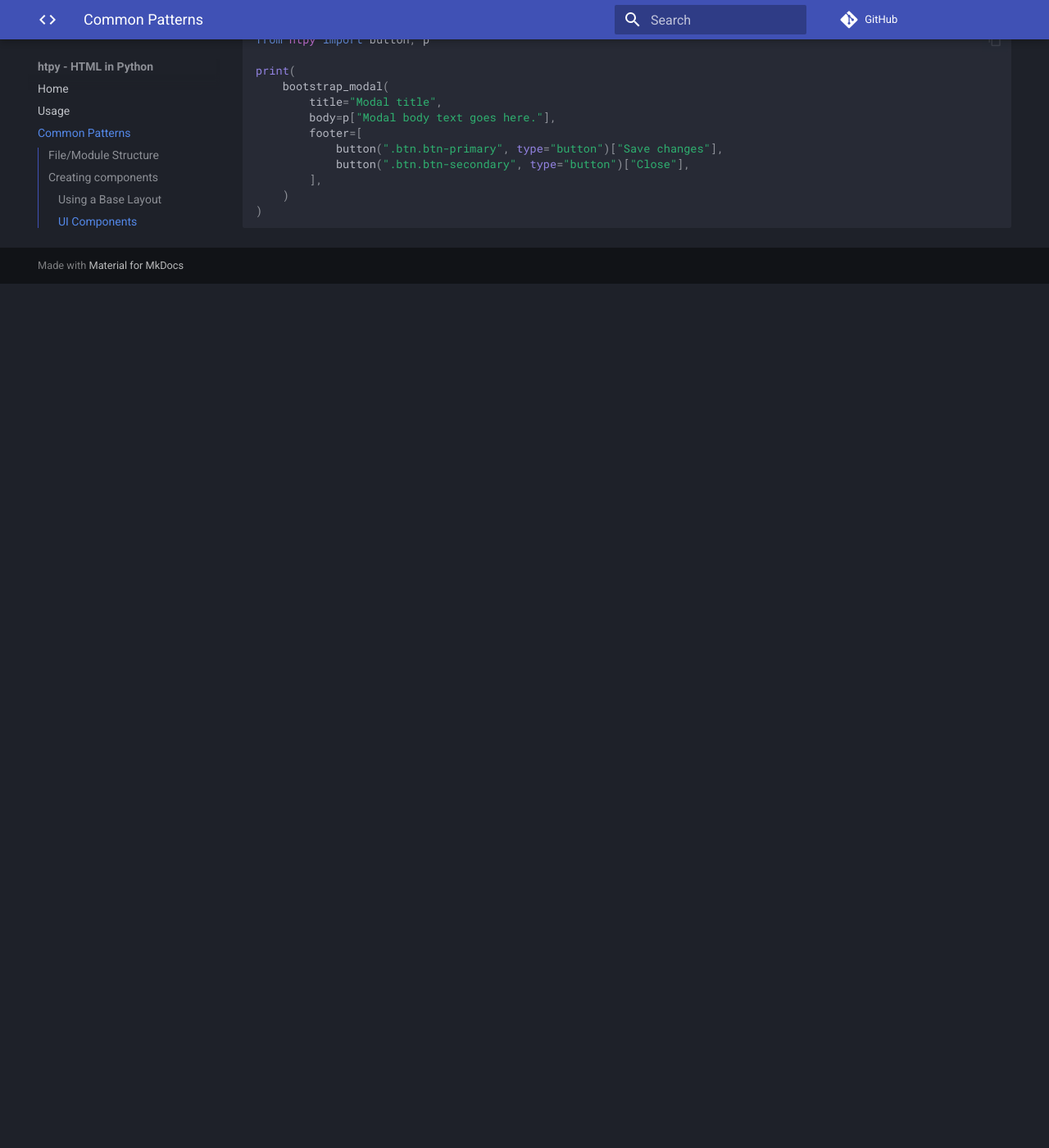
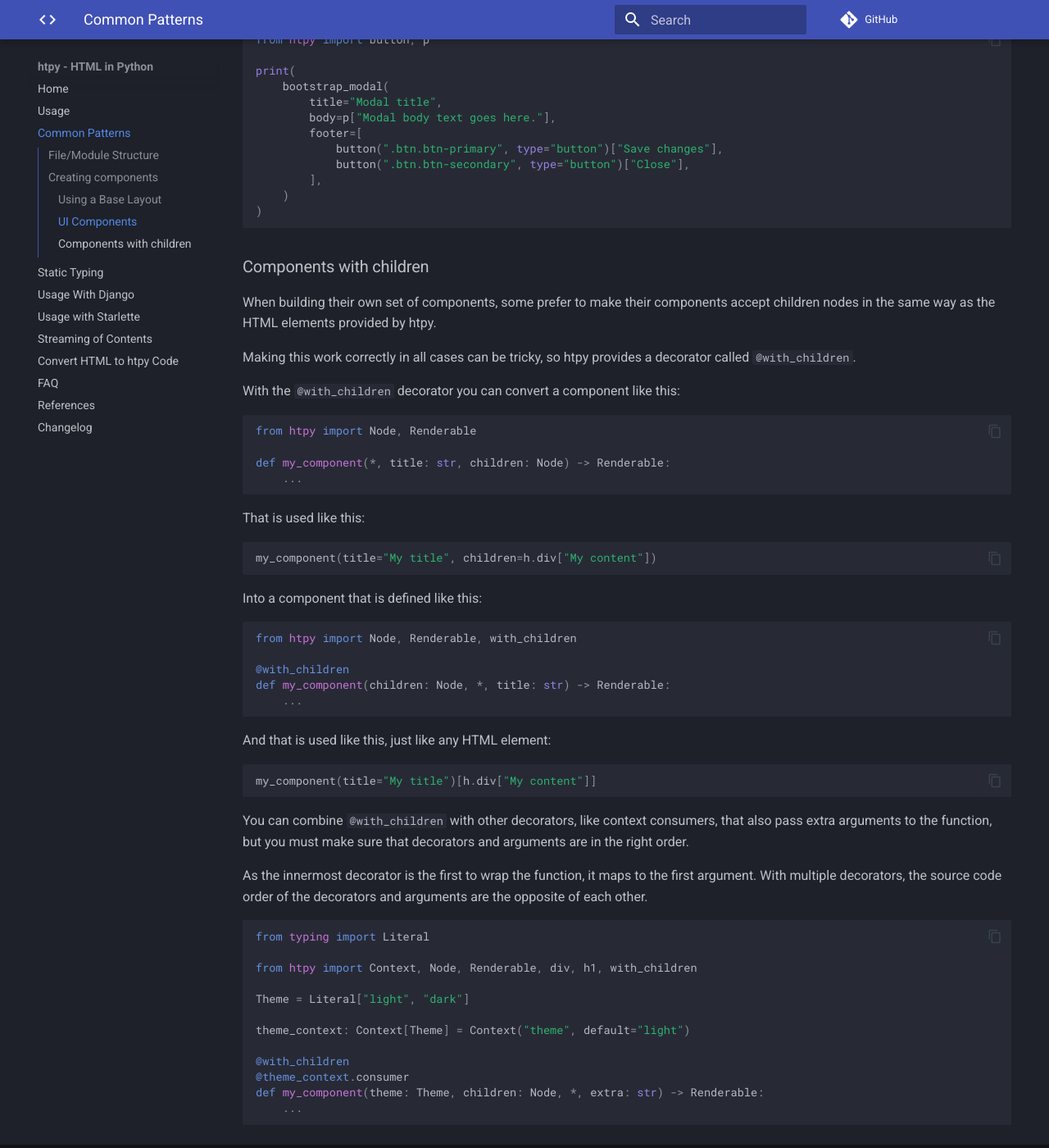
Before and after one commit to pelme/htpy, an MkDocs documentation site: the page built from docs/common-patterns.md, in a window 1280 px wide and 1400 px high, scrolled down 3055 px. Shown: the whole window at 82% size. Built offline with MkDocs 1.6.1 and Material for MkDocs 9.7.7, drawn with Linux system fonts in a browser that asks for light colours; comment, search, counter and statistics services are not loaded; before the commit the page ends 3401 px from its top, so only the background shows below that.

Commit message:
Add @with_children section to common patterns docs

````diff
--- a/docs/common-patterns.md
+++ b/docs/common-patterns.md
@@ -160,3 +160,66 @@ print(
     )
 )
 ```
+
+### Components with children
+
+When building their own set of components, some prefer to make their
+components accept children nodes in the same way as the HTML elements provided
+by htpy.
+
+Making this work correctly in all cases can be tricky, so htpy provides a
+decorator called `@with_children`.
+
+With the `@with_children` decorator you can convert a component like this:
+
+```py
+from htpy import Node, Renderable
+
+def my_component(*, title: str, children: Node) -> Renderable:
+    ...
+```
+
+That is used like this:
+
+```py
+my_component(title="My title", children=h.div["My content"])
+```
+
+Into a component that is defined like this:
+
+```py
+from htpy import Node, Renderable, with_children
+
+@with_children
+def my_component(children: Node, *, title: str) -> Renderable:
+    ...
+```
+
+And that is used like this, just like any HTML element:
+
+```py
+my_component(title="My title")[h.div["My content"]]
+```
+
+You can combine `@with_children` with other decorators, like context
+consumers, that also pass extra arguments to the function, but you must make
+sure that decorators and arguments are in the right order.
+
+As the innermost decorator is the first to wrap the function, it maps to the
+first argument. With multiple decorators, the source code order of the
+decorators and arguments are the opposite of each other.
+
+```py
+from typing import Literal
+
+from htpy import Context, Node, Renderable, div, h1, with_children
+
+Theme = Literal["light", "dark"]
+
+theme_context: Context[Theme] = Context("theme", default="light")
+
+@with_children
+@theme_context.consumer
+def my_component(theme: Theme, children: Node, *, extra: str) -> Renderable:
+    ...
+```
````
